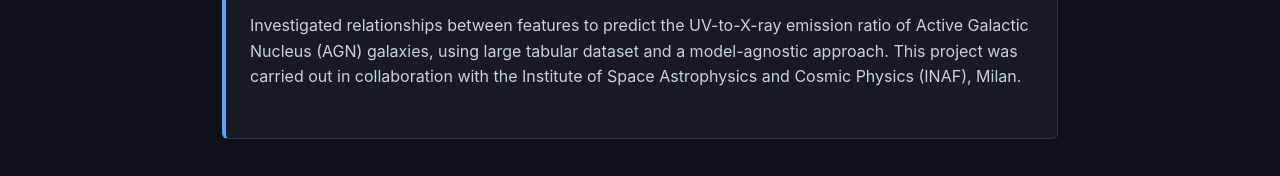
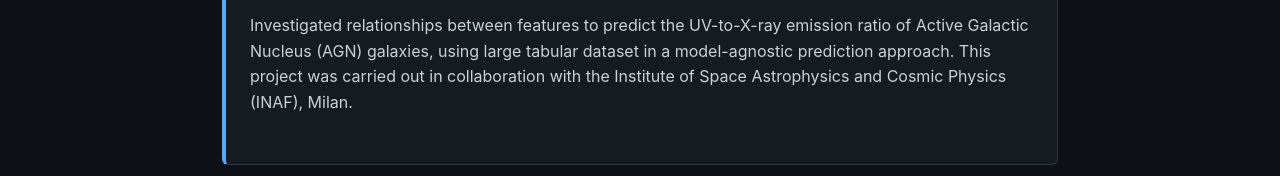
Before and after one commit to baptiste-lucas/my-portfolio, a plain HTML site: page projects/index.html in a window 1280 px wide. Shown: the part 564-740 px from the top of the page. Drawn offline with Linux system fonts and the light colour scheme.

Commit message:
Refine project description for AGN galaxies
Updated project description for clarity and precision.

```diff
--- a/projects/index.html
+++ b/projects/index.html
@@ -71,7 +71,7 @@
                 <div class="project-header">
                     <h3 class="title-line"><img class="inline-logo" src="../data/toelt.png" alt="TOELT logo"> AI Research for AGN Galaxies - Astrophysics</h3>
                 </div>
-                <p>Investigated relationships between features to predict the UV-to-X-ray emission ratio of Active Galactic Nucleus (AGN) galaxies, using large tabular dataset and a model-agnostic approach. This project was carried out in collaboration with the Institute of Space Astrophysics and Cosmic Physics (INAF), Milan.</p>
+                <p>Investigated relationships between features to predict the UV-to-X-ray emission ratio of Active Galactic Nucleus (AGN) galaxies, using large tabular dataset in a model-agnostic prediction approach. This project was carried out in collaboration with the Institute of Space Astrophysics and Cosmic Physics (INAF), Milan.</p>
             </div>
             <div class="project-item">
                 <div class="project-header">
```
